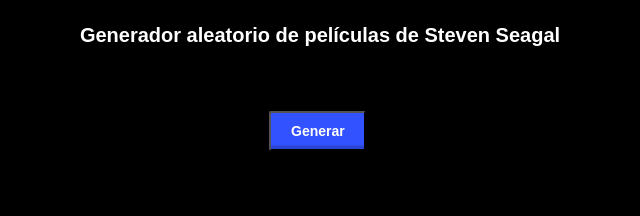
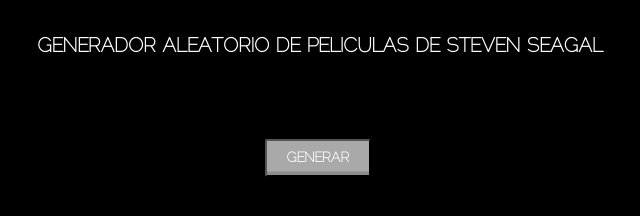
Before and after one commit to ArtanisAce/Steven-Seagal-generator, a plain HTML site: page index.html in a window 1280 px wide. Shown: the whole page, without its empty margins (320-960 px from the left). Drawn offline with Linux system fonts and the light colour scheme.

Commit message:
changed fonts, adjusted paddings/margins, added more combinations

```diff
--- a/css/main.css
+++ b/css/main.css
@@ -278,16 +278,62 @@ body {
   transition: all ease-in-out 1s;
 }
 
+#main {
+  display: flex;
+  flex-flow: column nowrap;
+  justify-content: space-around;
+  align-items: center;
+}
+
 h1 {
-  font: bold 20px sans-serif;
-  padding: 0 16px;
-  margin: 24px;
+  font: bold 20px Raleway Thin;
+  padding: 24px;
   color: white;
+}
+
+#movie {
+  font: 28px Speedeasy;
+  color: red;
+  margin-bottom: 28px;
+  padding: 8px;
+}
+
+.movie-animation {
+  animation: fadeIn 4s ease-in-out;
+}
+
+#generator-button {
+  display: inline-block;
+  padding: 0.7em 1.4em;
+  margin: 0 0.3em 0.3em 0;
+  border-radius: 0.15em;
+  box-sizing: border-box;
+  text-decoration: none;
+  font: bold 14px Raleway Thin;
+  color: white;
+  background-color: darkgray;
+  box-shadow: inset 0 -0.6em 0 -0.35em rgba(0, 0, 0, 0.17);
+  text-align: center;
+  position: relative;
+}
+#generator-button:active {
+  top: 0.1em;
 }
 
 @font-face {
   font-family: Speedeasy;
-  src: url("Speedeasy Speedy.otf") format("opentype");
+  src: url("fonts/Speedeasy Speedy.otf") format("opentype");
+}
+
+@font-face {
+  font-family: "Raleway Thin";
+  src: url("fonts/raleway_thin-webfont.eot");
+  src: url("fonts/raleway_thin-webfont.eot?#iefix") format("embedded-opentype"),
+    url("fonts/raleway_thin-webfont.woff") format("woff"),
+    url("fonts/raleway_thin-webfont.ttf") format("truetype"),
+    url("fonts/raleway_thin-webfont.svg#Raleway-Thin") format("svg");
+  font-weight: normal;
+  font-style: normal;
 }
 
 @keyframes fadeIn {
@@ -299,32 +345,3 @@ h1 {
     transform: scale(1.2, 1.2);
   }
 }
-
-#movie {
-  font: 26px Speedeasy;
-  color: red;
-  margin: 24px;
-  padding: 8px;
-}
-
-.movie-animation {
-  animation: fadeIn 5s ease-in-out;
-}
-
-#generator-button {
-  display: inline-block;
-  padding: 0.7em 1.4em;
-  margin: 0 0.3em 0.3em 0;
-  border-radius: 0.15em;
-  box-sizing: border-box;
-  text-decoration: none;
-  font: bold 14px sans-serif;
-  color: #ffffff;
-  background-color: #3352ff;
-  box-shadow: inset 0 -0.6em 0 -0.35em rgba(0, 0, 0, 0.17);
-  text-align: center;
-  position: relative;
-}
-#generator-button:active {
-  top: 0.1em;
-}
--- a/index.html
+++ b/index.html
@@ -1,40 +1,50 @@
-<!doctype html>
+<!DOCTYPE html>
 <html class="no-js" lang="">
+  <head>
+    <meta charset="utf-8" />
+    <meta http-equiv="x-ua-compatible" content="ie=edge" />
+    <title></title>
+    <meta name="description" content="" />
+    <meta
+      name="viewport"
+      content="width=device-width, initial-scale=1, shrink-to-fit=no"
+    />
 
-<head>
-  <meta charset="utf-8">
-  <meta http-equiv="x-ua-compatible" content="ie=edge">
-  <title></title>
-  <meta name="description" content="">
-  <meta name="viewport" content="width=device-width, initial-scale=1, shrink-to-fit=no">
-
-  <link rel="manifest" href="site.webmanifest">
-  <link rel="apple-touch-icon" href="icon.png">
+    <link rel="manifest" href="site.webmanifest" />
+    <link rel="apple-touch-icon" href="icon.png" />
     <!-- Place favicon.ico in the root directory -->
 
-  <link rel="stylesheet" href="css/normalize.css">
-  <link rel="stylesheet" href="css/main.css">
+    <link rel="stylesheet" href="css/normalize.css" />
+    <link rel="stylesheet" href="css/main.css" />
   </head>
 
   <body>
     <!--[if lte IE 9]>
-    <p class="browserupgrade">You are using an <strong>outdated</strong> browser. Please <a href="https://browsehappy.com/">upgrade your browser</a> to improve your experience and security.</p>
+      <p class="browserupgrade">
+        You are using an <strong>outdated</strong> browser. Please
+        <a href="https://browsehappy.com/">upgrade your browser</a> to improve
+        your experience and security.
+      </p>
     <![endif]-->
 
     <!-- Add your site or application content here -->
-  <h1>Generador aleatorio de películas de Steven Seagal</h1>
+    <main id="main">
+      <h1>GENERADOR ALEATORIO DE PELICULAS DE STEVEN SEAGAL</h1>
       <div id="movie" class="movie-animation"></div>
-  <button id="generator-button" class="button6">Generar</button>
+      <button id="generator-button" class="button6">GENERAR</button>
+    </main>
+
     <!-- <script src="js/vendor/modernizr-3.6.0.min.js"></script> -->
     <script src="js/plugins.js"></script>
     <script src="js/main.js"></script>
 
     <!-- Google Analytics: change UA-XXXXX-Y to be your site's ID. -->
-  <!-- <script>
+    <!--
+      <script>
         window.ga = function () { ga.q.push(arguments) }; ga.q = []; ga.l = +new Date;
         ga('create', 'UA-XXXXX-Y', 'auto'); ga('send', 'pageview')
       </script>
-  <script src="https://www.google-analytics.com/analytics.js" async defer></script> -->
+      <script src="https://www.google-analytics.com/analytics.js" async defer></script>
+    -->
   </body>
-
 </html>
--- a/js/main.js
+++ b/js/main.js
@@ -18,7 +18,14 @@ const firstPart = [
   "Evacuacion",
   "Venganza",
   "Herida",
-  "Peligro"
+  "Peligro",
+  "Destruccion",
+  "Aniquilacion",
+  "Defensa",
+  "Karate",
+  "Devastacion",
+  "Hecatombe",
+  "Rehen"
 ];
 
 const secondPart = [
@@ -44,7 +51,10 @@ const secondPart = [
   "a sangre fria",
   "capital",
   "abierto",
-  "nuclear"
+  "nuclear",
+  "destructivo",
+  "defensivo",
+  "a muerte"
 ];
 
 const generator = () => {
```
Also changed, not shown: css/fonts/Speedeasy Speedy.otf (renamed from css/Speedeasy Speedy.otf), css/fonts/raleway_thin-webfont.ttf (added), css/fonts/raleway_thin-webfont.woff (added), css/sebo____.TTF (deleted), 2 other files. Lines whose indentation alone changed are shown as unchanged.
